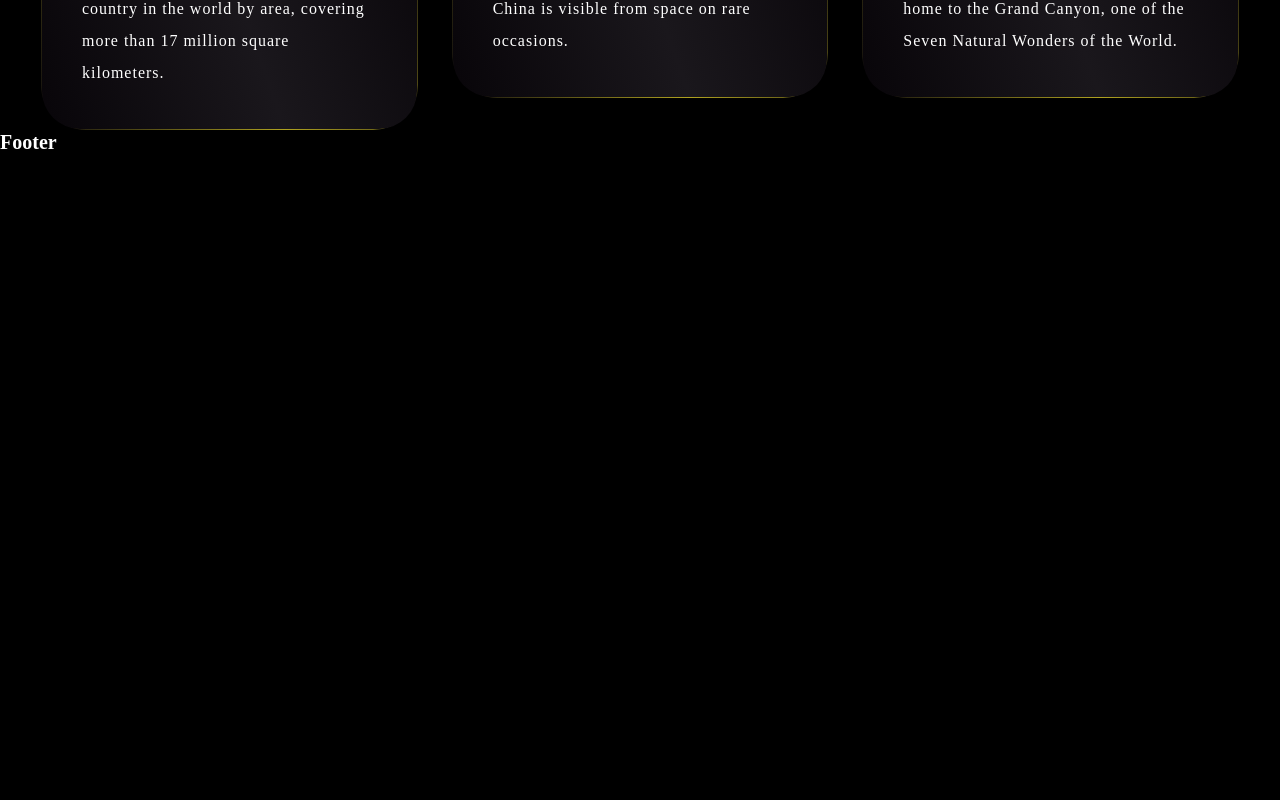
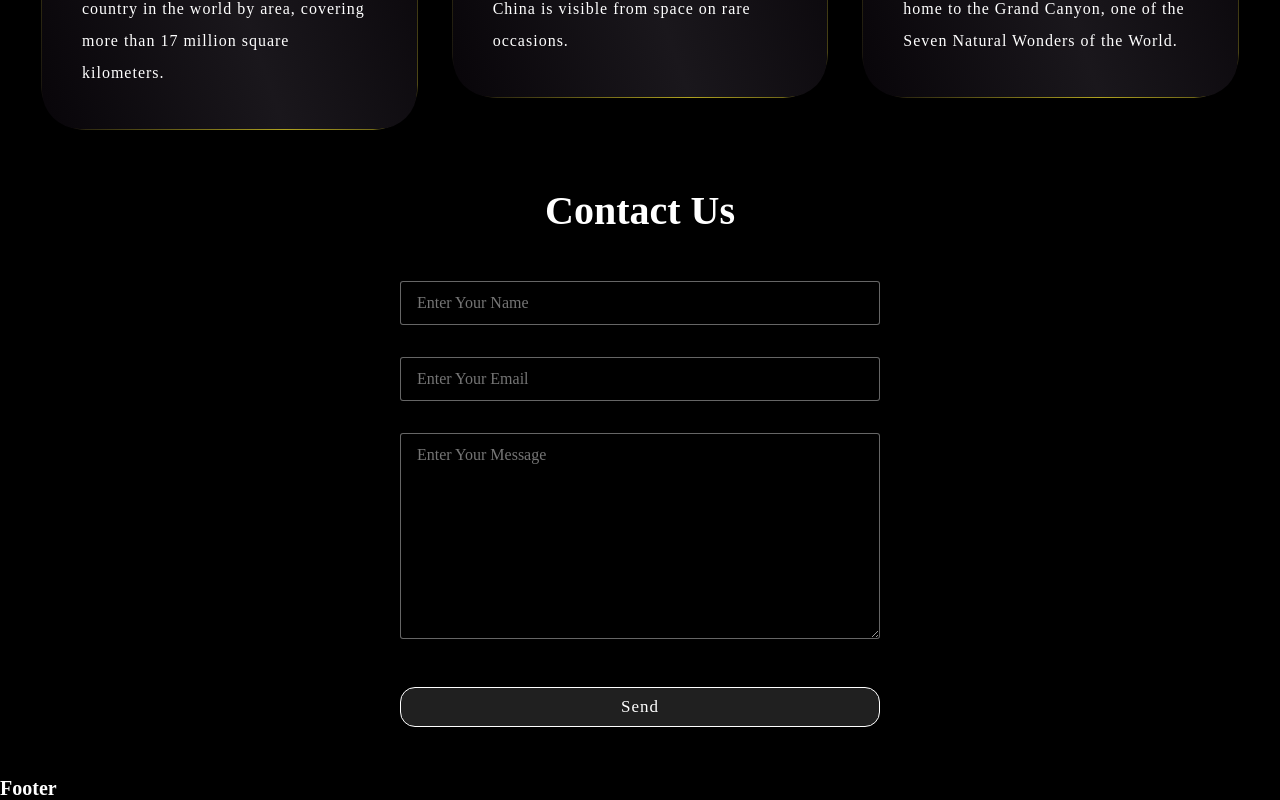
Before and after one commit to Itsarun01/Country-Explorer, a React (Vite) app: page / in a window 1280 px wide. Shown: the part 1695-2495 px from the top of the page. Before the commit the page ends 1849 px from the top, so only its background shows below. Built offline with nearby package versions, Linux system fonts and the light colour scheme.

Commit message:
contact page done

```diff
--- a/src/App.css
+++ b/src/App.css
@@ -41,7 +41,7 @@
     color : #000;
 
     &:hover {
-      color: #2e86c1;
+      color: rgb(255, 242, 3);
     }
   }
 
@@ -251,3 +251,47 @@ nav ul {
 
 
 /* About Section End  */
+
+/* contact section  */
+
+.section-contact {
+  margin: 5rem auto;
+
+  & hr {
+    border-color: rgba(255, 255, 255, 0.6);
+  }
+}
+.contact-wrapper {
+  display: flex;
+  justify-content: center;
+
+  & form {
+    display: flex;
+    flex-direction: column;
+    gap: 3.2rem;
+    width: 100%;
+    max-width: 48rem;
+
+    & input,
+    & textarea {
+      font-family: "urbanist";
+      background-color: #000;
+      font-size: 1.6rem;
+      color: #fff;
+      outline: none;
+      border: 0.1rem solid rgba(255, 255, 255, 0.4);
+      padding: 1.2rem 1.6rem;
+      border-radius: 0.3rem;
+      -webkit-border-radius: 0.3rem;
+      -moz-border-radius: 0.3rem;
+      -ms-border-radius: 0.3rem;
+      -o-border-radius: 0.3rem;
+    }
+  }
+}
+
+.submit-btn{
+  justify-content: center;
+}
+
+/* contact section end  */
--- a/src/pages/Contact.jsx
+++ b/src/pages/Contact.jsx
@@ -1,9 +1,46 @@
 const Contact = () => {
+
+  const handleFormSubmit = (formData) => {
+    const formInputData = Object.fromEntries(formData.entries());
+    console.log(formInputData);
+  };
+
   return (
     <>
-      <div>
-        <h1>Contact</h1>
-      </div>
+      <section className="section-contact">
+        <h2 className="container-title">Contact Us</h2>
+        <div className="contact-wrapper container">
+          <form action={handleFormSubmit}>
+            <input
+              type="text"
+              name="username"
+              className="form-control"
+              required
+              placeholder="Enter Your Name"
+              autoComplete="false"
+            />
+            <input
+              type="email"
+              name="email"
+              className="form-control"
+              required
+              placeholder="Enter Your Email"
+              autoComplete="false"
+            />
+            <textarea
+              name="message"
+              rows="10"
+              className="form-control"
+              required
+              placeholder="Enter Your Message"
+              autoComplete="false"
+            ></textarea>
+            <button type="submit" value="send" className="submit-btn">
+              Send
+            </button>
+          </form>
+        </div>
+      </section>
     </>
   );
 };
--- a/src/pages/Home.jsx
+++ b/src/pages/Home.jsx
@@ -1,11 +1,13 @@
 import HeroSection from "../Components/UI/HeroSection";
 import About from "./About";
+import Contact from "./Contact";
 
 const Home = () => {
   return (
     <>
       <HeroSection />
       <About />
+      <Contact />
     </>
   );
 };
```
